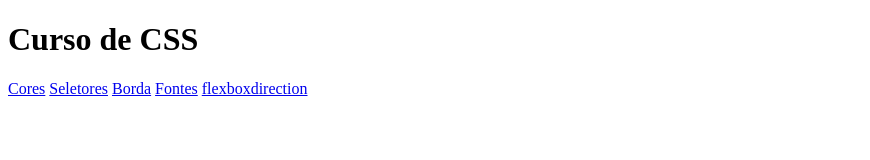
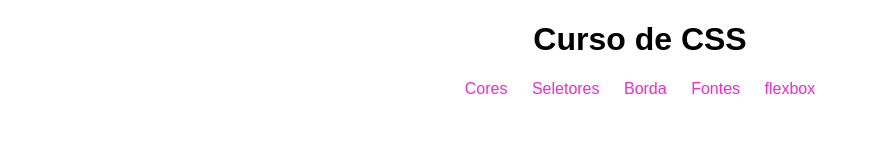
Before and after one commit to augusto1507/super-dev8-curso-css, a plain HTML site: page index.html in a window 1280 px wide. Shown: the whole page, without its empty margins (0-870 px from the left). Drawn offline with Linux system fonts and the light colour scheme.

Commit message:
feito pequenas correções e estilização da pagina home

```diff
--- /dev/null
+++ b/assets/css/index.css
@@ -0,0 +1,25 @@
+*{
+    font-family: Arial, Helvetica, sans-serif;
+    box-sizing: border-box;
+}
+
+h1{
+    text-align: center;
+}
+
+.links{
+    text-align: center;
+
+
+}
+
+a{
+    text-decoration: none;
+    color: #f429cf;
+    padding: 10px;
+
+}
+
+a:hover{
+    color: #dba6d1;
+}
--- a/index.html
+++ b/index.html
@@ -4,17 +4,20 @@
 <head>
     <meta charset="UTF-8">
     <meta name="viewport" content="width=device-width, initial-scale=1.0">
-    <title>Document</title>
+    <title>Home</title>
     <link rel="shortcut icon" href="assets/images/favicon.ico" type="image/x-icon">
+    <link rel="stylesheet" href="assets/css/index.css">
 </head>
 
 <body>
     <h1>Curso de CSS</h1>
-    <a href="public/cores.html">Cores</a>
-    <a href="public/seletores.html">Seletores</a>
-    <a href="public/bordas.html">Borda</a>
-    <a href="public/fontes.html">Fontes</a>
-    <a href="public/flexbox/flexbox-direction.html">flexboxdirection</a>
+    <div class="links">
+        <a href="public/cores.html">Cores</a>
+        <a href="public/seletores.html">Seletores</a>
+        <a href="public/bordas.html">Borda</a>
+        <a href="public/fontes.html">Fontes</a>
+        <a href="public/flexbox/flexbox-direction.html">flexbox</a>
+    </div>
 
 </body>
 
```
Also changed, not shown: public/flexbox/flexbox-direction.html (+4 -3 lines).
